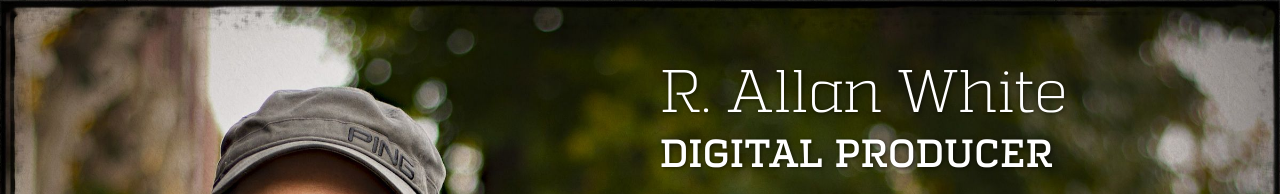
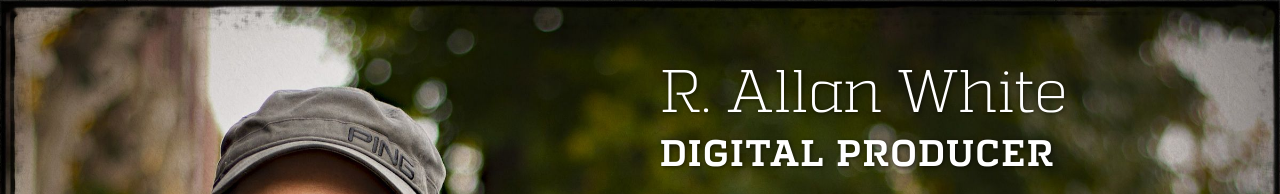
Before and after one commit to allanwhite/allanwhite.github.io, a plain HTML site: page index.html in a window 1280 px wide. Shown: the top 194 px of the page. Drawn offline with nearby package versions, Linux system fonts and the light colour scheme; files that its build step writes are made by us from their sources.

Commit message:
bold fix.

```diff
--- a/scss/foundation/_settings.scss
+++ b/scss/foundation/_settings.scss
@@ -78,7 +78,7 @@ $experimental: true;
 // @import url("http://fonts.googleapis.com/css?family=Roboto:400, 400 italic");
 
 $fontStackReg:          "quadon", Helvetica, Arial, sans-serif !default;
-$fontStackBold:     	  "quadon", Helvetica, Arial, sans-serif;
+$fontStackBold:     	  "quadon-bold", Helvetica, Arial, sans-serif;
 $fontStackBoldItal:    	$fontStackBold;
 $fontStackItal:    		  "quadon-italic", Helvetica, Arial, sans-serif;
 $fontStackBody:     	  $fontStackReg;
```
Also changed, not shown: css/foundation.css.
